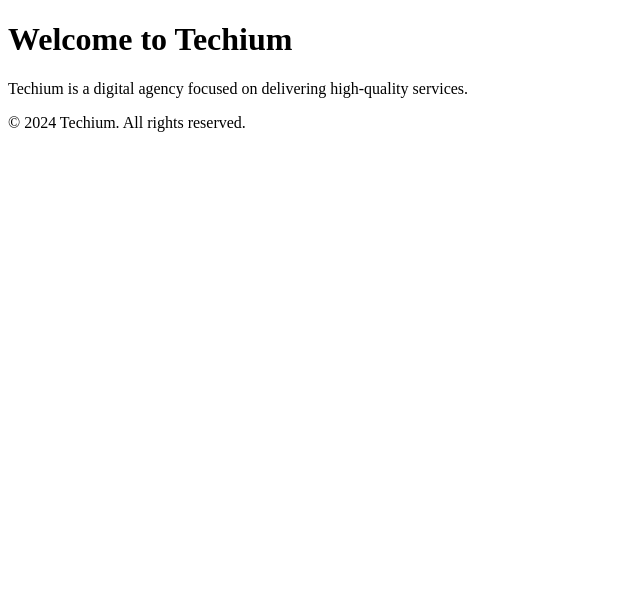
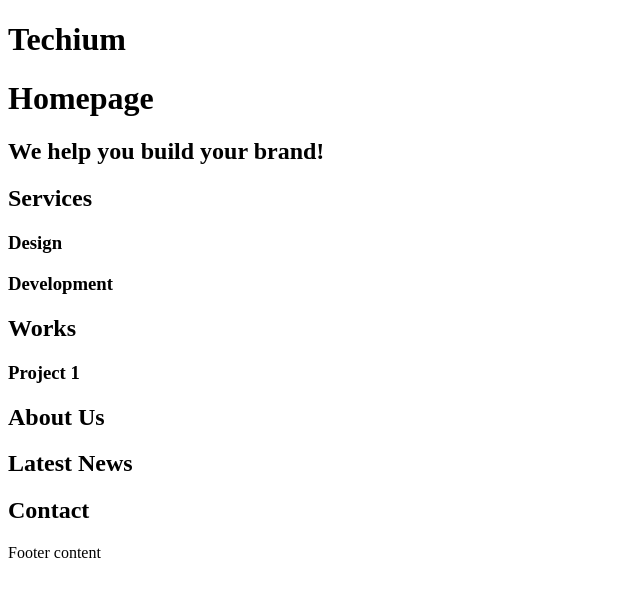
Before and after one commit to keziahNsoh/alx-frontend, a plain HTML site: page 0x00-html_advanced/2-index.html in a window 1280 px wide. Shown: the whole page, without its empty margins (0-640 px from the left). Drawn offline with Linux system fonts and the light colour scheme.

Commit message:
correction one

```diff
--- a/0x00-html_advanced/2-index.html
+++ b/0x00-html_advanced/2-index.html
@@ -1,22 +1,48 @@
 <!DOCTYPE html>
-<html lang="en" dir="ltr">
+<html lang="en">
 <head>
-    <meta charset="utf-8">
-    <meta name="viewport" content="width=device-width, initial-scale=1.0, viewport-fit=cover">
-    <title>Homepage - Techium</title>
-    <meta name="description" content="Techium is a digital agency">
-    <link rel="icon" type="image/x-icon" href="./favicon.ico">
-    <link rel="icon" type="image/png" href="./favicon.png">
+    <meta charset="utf-8"> <!-- Meta charset -->
+    <meta name="viewport" content="width=device-width, initial-scale=1.0, viewport-fit=cover"> <!-- Meta viewport -->
+    <title>Homepage - Techium</title> <!-- Title -->
+    <meta name="description" content="Techium is a digital agency"> <!-- Meta description -->
+    <link rel="icon" type="image/x-icon" href="./favicon.ico"> <!-- Favicon ICO -->
+    <link rel="icon" type="image/png" href="./favicon.png"> <!-- Favicon PNG -->
 </head>
 <body>
     <header>
-        <h1>Welcome to Techium</h1>
+        <h1>Techium</h1>
+        <nav>
+            <!-- Navigation links will go here -->
+        </nav>
     </header>
     <main>
-        <p>Techium is a digital agency focused on delivering high-quality services.</p>
+        <h1>Homepage</h1>
+        <section>
+            <h2>We help you build your brand!</h2>
+        </section>
+        <section>
+            <h2>Services</h2>
+            <h3>Design</h3>
+            <h3>Development</h3>
+        </section>
+        <section>
+            <h2>Works</h2>
+            <article>
+                <h3>Project 1</h3>
+            </article>
+        </section>
+        <section>
+            <h2>About Us</h2>
+        </section>
+        <section>
+            <h2>Latest News</h2>
+        </section>
+        <section>
+            <h2>Contact</h2>
+        </section>
     </main>
     <footer>
-        <p>&copy; 2024 Techium. All rights reserved.</p>
+        Footer content
     </footer>
 </body>
 </html>
```
